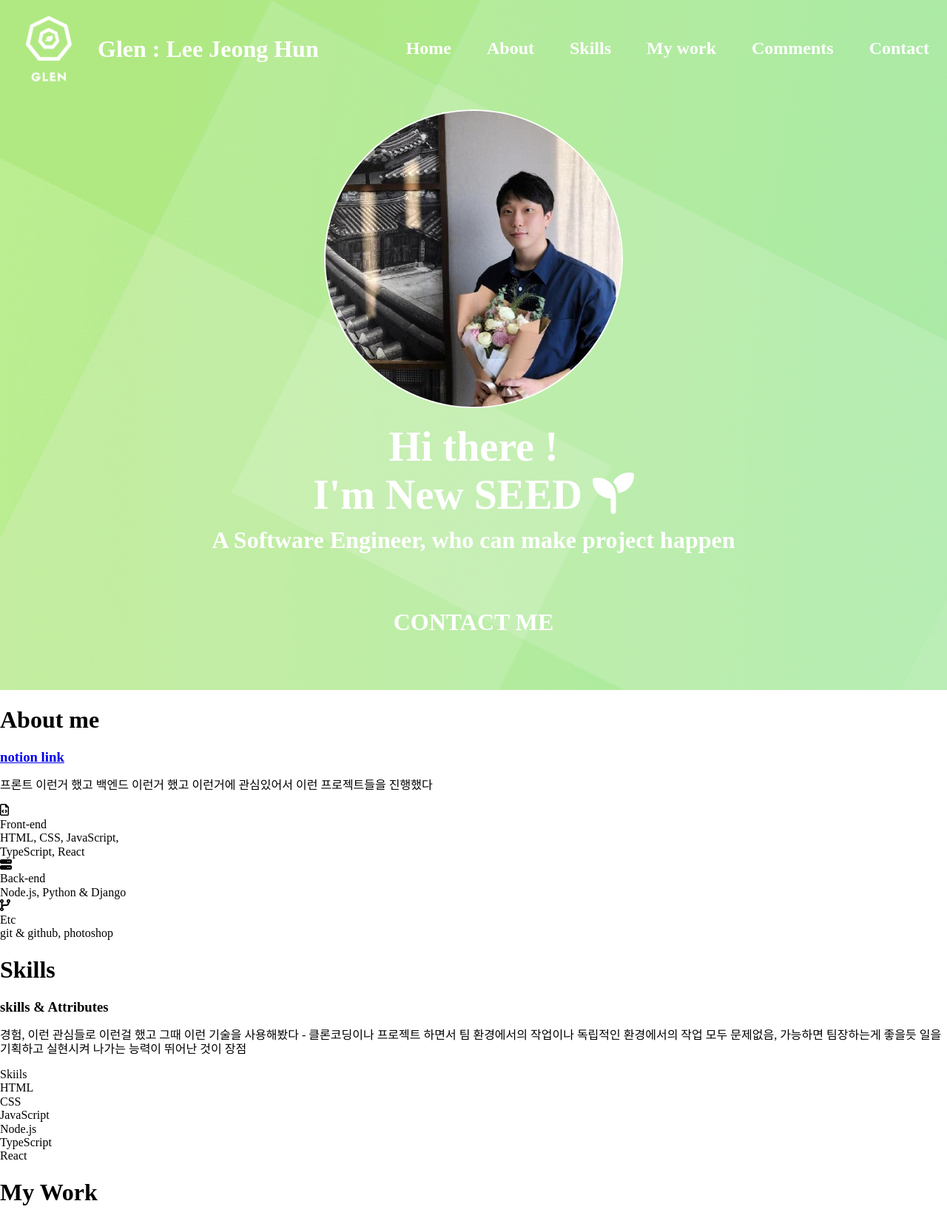
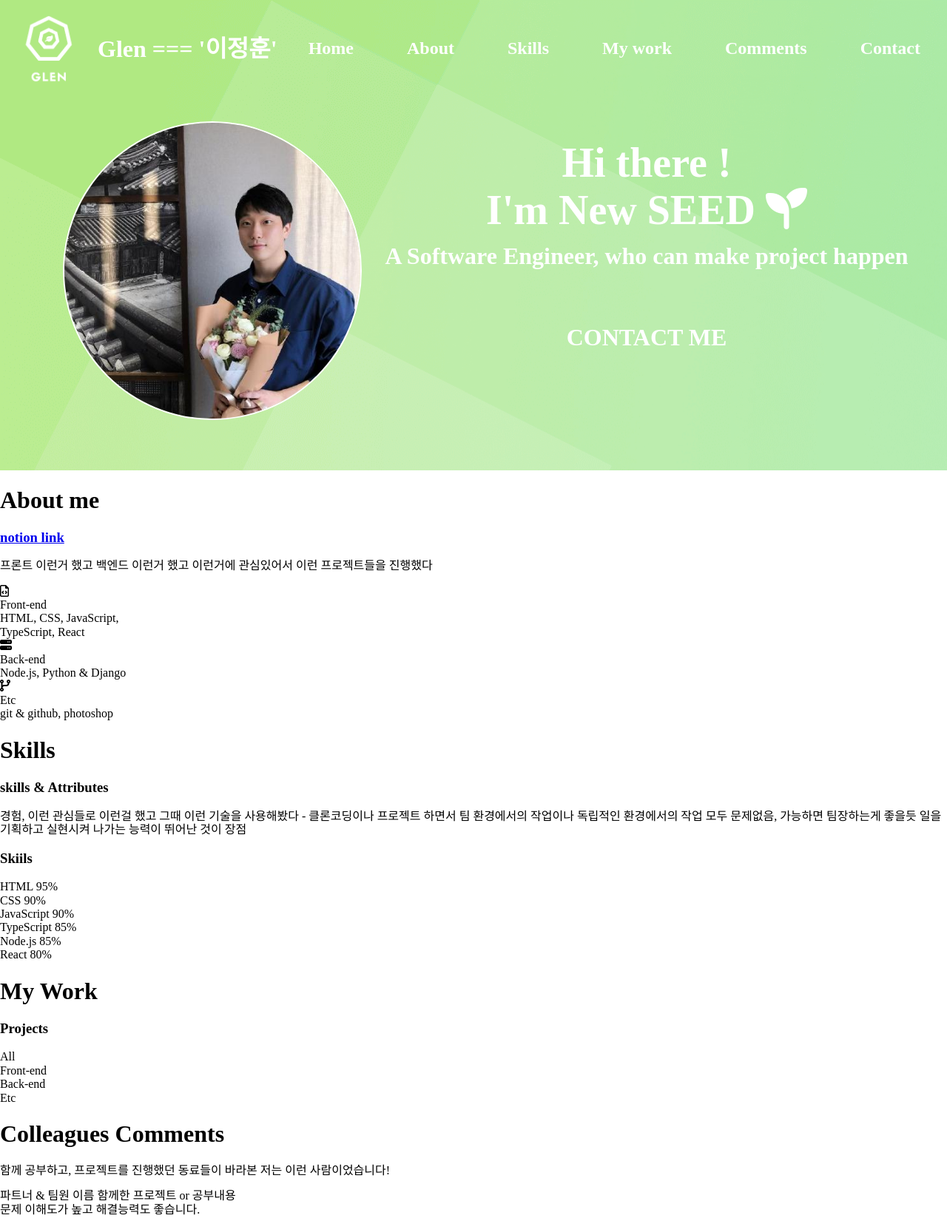
Before and after one commit to glen15/portfolio, a plain HTML site: page index.html in a window 1280 px wide. Shown: the top 1647 px of the page at 74% size. Drawn offline with Linux system fonts and the light colour scheme.

Commit message:
change nav, home, add skills structure

```diff
--- a/index.html
+++ b/index.html
@@ -22,7 +22,7 @@
             <div id="nav">
                 <div class="nav__logo">
                     <img src="./imgs/logo-white-resize.png" alt="#">
-                    <span>Glen : Lee Jeong Hun</span>
+                    <span>Glen === '이정훈'</span>
                 </div>
                 <div class="nav__manu">
                     <div class="nav__manu__item">Home</div>
@@ -100,27 +100,76 @@
               일을 기획하고 실현시켜 나가는 능력이 뛰어난 것이 장점
             </p>
             <div class="skills__container">
-                    <div class="skills__title">Skiils</div>
-                    <div class="skills__contents">
-                        <div>HTML</div>
-                        <div>CSS</div>
-                        <div>JavaScript</div>
-                        <div>Node.js</div>
-                        <div>TypeScript</div>
-                        <div>React</div>
+                <h3 class="skills__title">Skiils</h3>
+                <div class="skill">
+                    <div class="skill__name">
+                        <span>HTML</span>
+                        <span>95%</span>
                     </div>
+                    <div class="skill__bar">
+                        <div class="skill__value"></div>
+                    </div>
+                </div>
+                <div class="skill">
+                    <div class="skill__name">
+                        <span>CSS</span>
+                        <span>90%</span>
+                    </div>
+                    <div class="skill__bar">
+                        <div class="skill__value"></div>
+                    </div>
+                </div>
+                <div class="skill">
+                    <div class="skill__name">
+                        <span>JavaScript</span>
+                        <span>90%</span>
+                    </div>
+                    <div class="skill__bar">
+                        <div class="skill__value"></div>
+                    </div>
+                </div>
+                <div class="skill">
+                    <div class="skill__name">
+                        <span>TypeScript</span>
+                        <span>85%</span>
+                    </div>
+                    <div class="skill__bar">
+                        <div class="skill__value"></div>
+                    </div>
+                </div>
+                <div class="skill">
+                    <div class="skill__name">
+                        <span>Node.js</span>
+                        <span>85%</span>
+                    </div>
+                    <div class="skill__bar">
+                        <div class="skill__value"></div>
+                    </div>
+                </div>
+                <div class="skill">
+                    <div class="skill__name">
+                        <span>React</span>
+                        <span>80%</span>
+                    </div>
+                    <div class="skill__bar">
+                        <div class="skill__value"></div>
+                    </div>
+                </div>
+            </div>
+            <div class="skills__tool">
+                <!-- tool & etc, vsc라던가 Git 이라던가 포토샵 그런거 -->
             </div>
         </section>
-        <section id="myWork">
+        <section id="work">
             <h1>My Work</h1>
             <h3>Projects</h3>
-            <div class="myWork__type">
+            <div class="work__type">
                 <div>All</div>
                 <div>Front-end</div>
                 <div>Back-end</div>
                 <div>Etc</div>
             </div>
-            <div class="myWork__pic">
+            <div class="work__pic">
                 <div></div>
                 <div></div>
                 <div></div>
--- a/style.css
+++ b/style.css
@@ -1,8 +1,12 @@
 #main__home {
     background-image: url(./imgs/background-1.png);
+    display: flex;
+    flex-direction: column;
+    align-items: center;
 }
 
 #nav {
+    width: 100%;
     display: flex;
     justify-content: space-between;
     align-items: center;
@@ -31,17 +35,19 @@
 
 .nav__manu > div {
     margin: 0 1em;
+    padding: 0.5em;
+    flex-shrink: 1;
 }
 
 .nav__manu > div:hover {
-    border: 2px solid white;
-    padding: 0.2em;
+    background-color: white;
+    color: #A7E9A5;
 }
 
 #main__home__container {
     display: flex;
-    flex-direction: column;
     align-items: center;
+    margin-bottom: 2em;
 }
 
 #home__pic img {
@@ -49,7 +55,7 @@
     border: 2px solid white;
     height: 25em;
     width: 25em;
-    margin: 1em;
+    margin: 2em;
 }
 
 #home__text {
@@ -84,6 +90,6 @@
 }
 
 #button--contact:hover {
-    border: 2px solid white;
-    padding: 0.2em;
+    background-color: white;
+    color: #A7E9A5;
 }
```
